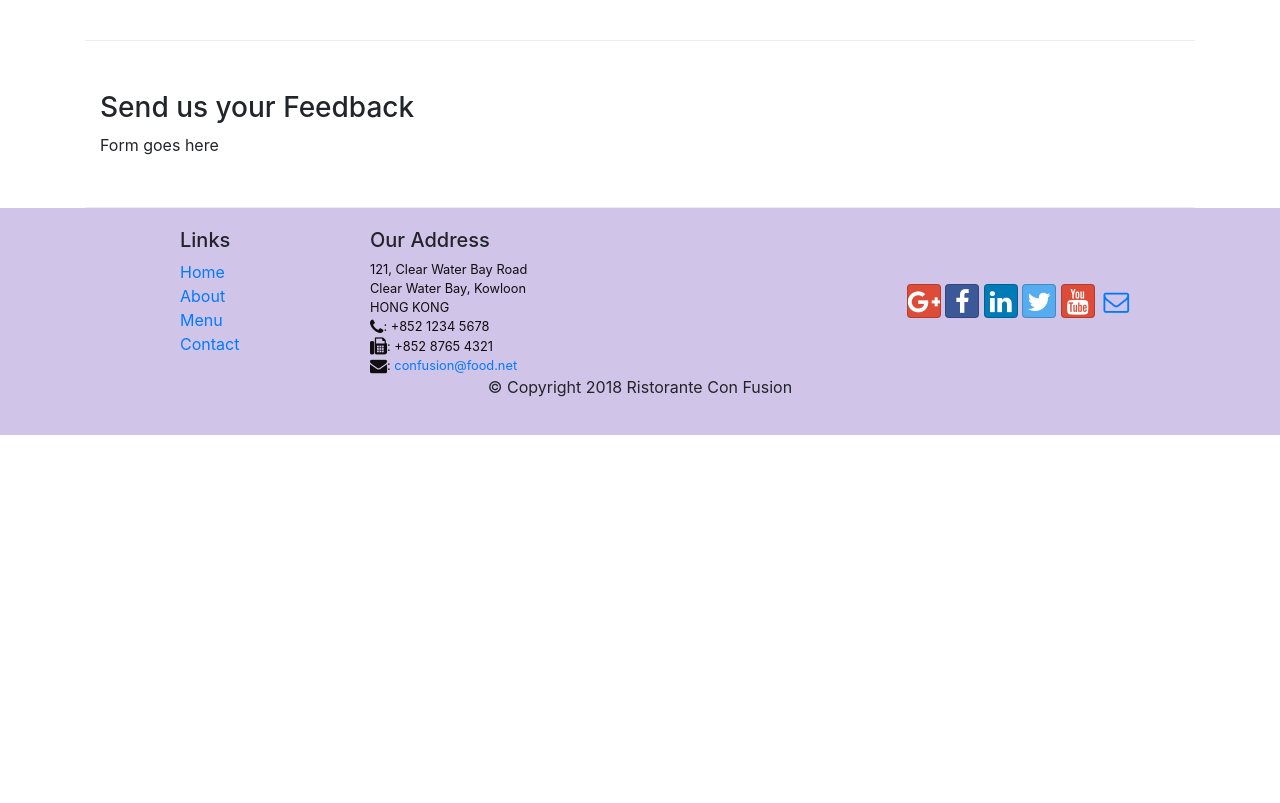
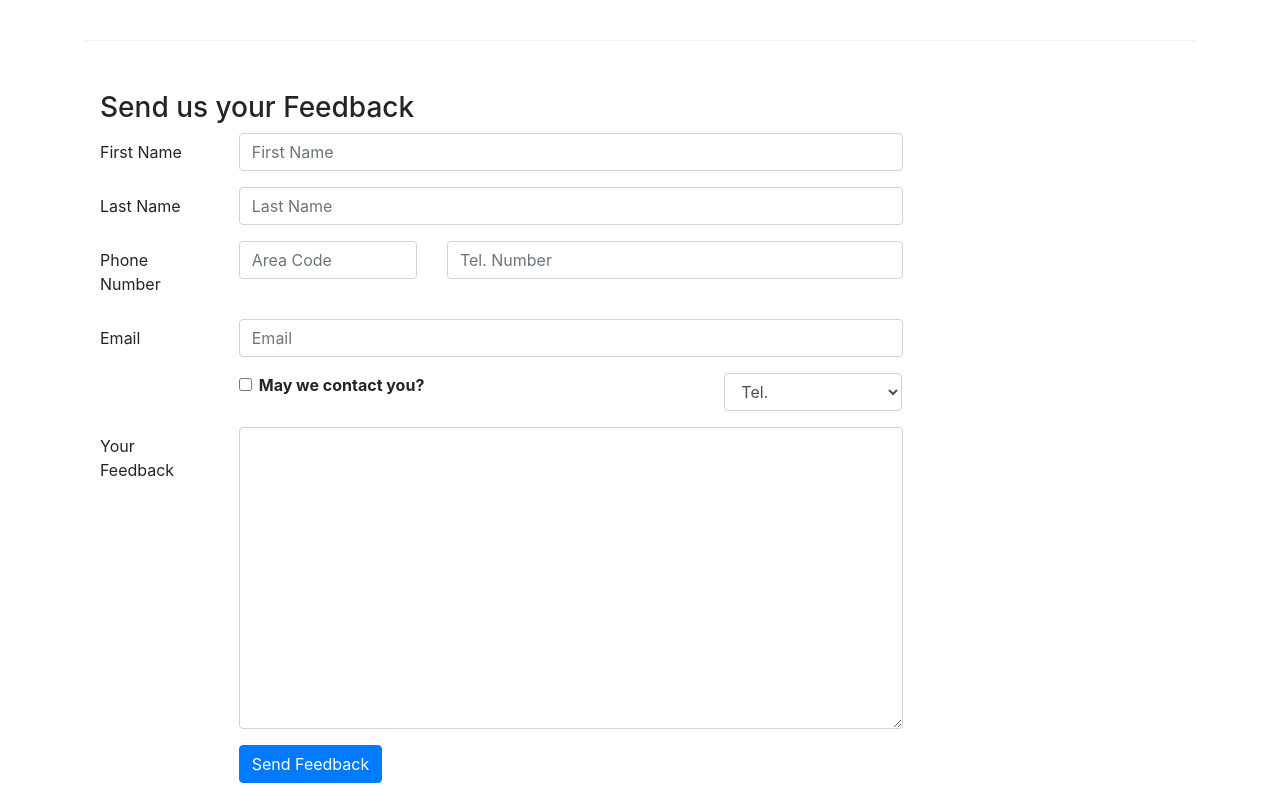
Before and after one commit to pgyschuk/confusion, a website: page contactus.html in a window 1280 px wide. Shown: the part 780-1583 px from the top of the page. Before the commit the page ends 1215 px from the top, so only its background shows below. Drawn offline with nearby package versions, Linux system fonts and the light colour scheme.

Commit message:
Bootstrap Forms

```diff
--- a/contactus.html
+++ b/contactus.html
@@ -93,7 +93,72 @@
               <h3>Send us your Feedback</h3>
            </div>
             <div class="col-12 col-md-9">
-                Form goes here
+                <form>
+                    <div class="form-group row">
+                        <label for="firstname" class="col-md-2 col-form-label">
+                         First Name
+                        </label>
+                        <div class="col-md-10"><input type="text" class="form-control" id="firstname" name="firstname" placeholder="First Name"/></div>
+                    </div>
+                    <div class="form-group row">
+                        <label for="firstname" class="col-md-2 col-form-label">
+                            Last Name
+                        </label>
+                        <div class="col-md-10">
+                            <input type="text" class="form-control" id="lastname" name="lastname" placeholder="Last Name"/>
+                        </div>
+                    </div>
+                    <div class="form-group row">
+                        <label for="firstname" class="col-md-2 col-form-label">
+                            Phone Number
+                        </label>
+                        <div class="col-5 col-md-3">
+                            <input type="text" class="form-control" id="areacode" name="areacode" placeholder="Area Code"/>
+                        </div>
+                        <div class="col-7 col-md-7">
+                            <input type="text" class="form-control" id="telnum" name="telnum" placeholder="Tel. Number"/>
+                        </div>
+                    </div>
+                    <div class="form-group row">
+                        <label for="emailid" class="col-md-2 col-form-label">
+                            Email
+                        </label>
+                        <div class="col-md-10">
+                            <input type="email" class="form-control" id="emailid" name="emailid" placeholder="Email"/>
+                        </div>
+                    </div>
+                    <div class="form-group row">
+                        <div class="col-md-6 offset-md-2">
+                            <div class="form-check">
+                                <input type="checkbox" class="form-check-input" name="approve" id="approve" value="">
+                                <label class="form-check-label" for="approve">
+                                    <strong>May we contact you?</strong>
+                                </label>
+                            </div>
+                        </div>
+                        <div class="col-md-3 offset-md-1">
+                            <select class="form-control">
+                                <option>Tel.</option>
+                                <option>Email</option>
+                            </select>
+                        </div>
+                    </div>
+                    <div class="form-group row">
+                        <label for="feedback" class="col-md-2 col-form-label">
+                            Your Feedback
+                        </label>
+                        <div class="col-md-10">
+                            <textarea class="form-control" id="feedback" name="feedback" rows="12"></textarea>
+                        </div>
+                    </div>
+                    <div class="form-group row">
+                        <div class="offset-md-2 col-md-10">
+                            <button type="submit" class="btn btn-primary">
+                                Send Feedback
+                            </button>
+                        </div>
+                    </div>
+                </form>
             </div>
              <div class="col-12 col-md">
             </div>
```
